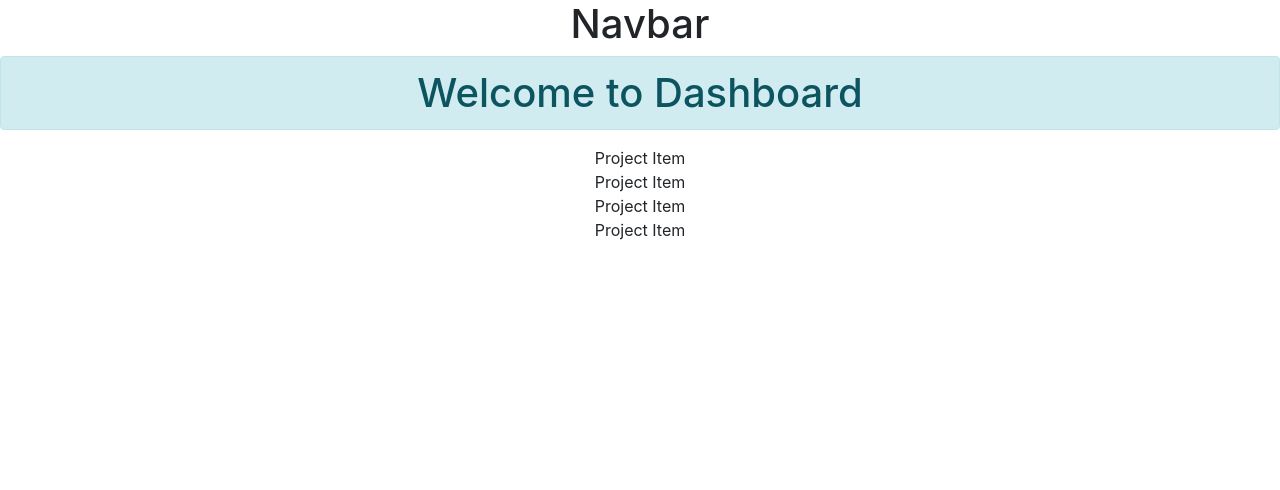
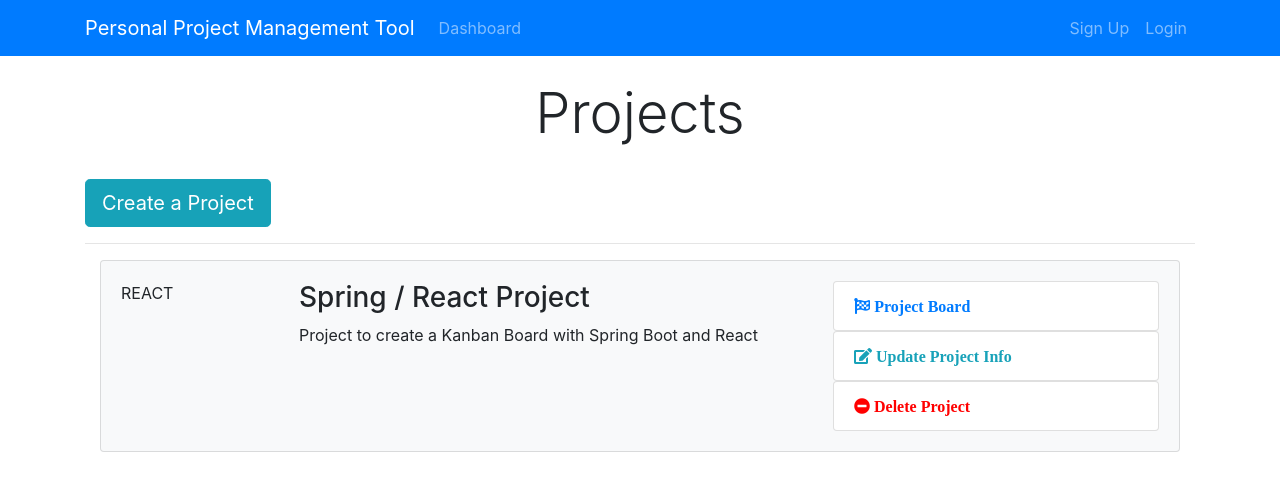
Before and after one commit to boonkuaeb/PPMTools-React-SpringBoot2, a React (Create React App) app in the folder ppmtools-frontend/: page / in a window 1280 px wide. Shown: the top 490 px of the page. Built offline with nearby package versions, Linux system fonts and the light colour scheme.

Commit message:
Style Dashboard

```diff
--- a/ppmtools-frontend/public/index.html
+++ b/ppmtools-frontend/public/index.html
@@ -20,6 +20,9 @@
       Learn how to configure a non-root public URL by running `npm run build`.
     -->
     <title>React App111</title>
+
+    <link rel="stylesheet" href="https://use.fontawesome.com/releases/v5.2.0/css/all.css" integrity="sha384-hWVjflwFxL6sNzntih27bfxkr27PmbbK/iSvJ+a4+0owXq79v+lsFkW54bOGbiDQ"
+          crossorigin="anonymous">
   </head>
   <body>
     <noscript>
--- a/ppmtools-frontend/src/App.css
+++ b/ppmtools-frontend/src/App.css
@@ -1,32 +1,65 @@
-.App {
-  text-align: center;
+img {
+  width: 100%;
 }
 
-.App-logo {
-  animation: App-logo-spin infinite 20s linear;
-  height: 40vmin;
+.navbar {
+  background-color: #e3f2fd;
+}
+.fa.fa-edit {
+  color: #18a2b9;
 }
 
-.App-header {
-  background-color: #282c34;
-  min-height: 100vh;
-  display: flex;
-  flex-direction: column;
-  align-items: center;
-  justify-content: center;
-  font-size: calc(10px + 2vmin);
-  color: white;
+.list-group-item.delete:hover {
+  cursor: -webkit-grab;
+  background-color: pink;
 }
 
-.App-link {
-  color: #61dafb;
+.list-group-item.update:hover {
+  cursor: -webkit-grab;
+  background-color: gainsboro;
 }
 
-@keyframes App-logo-spin {
-  from {
-    transform: rotate(0deg);
-  }
-  to {
-    transform: rotate(360deg);
-  }
+.list-group-item.board:hover {
+  cursor: -webkit-grab;
+  background-color: gainsboro;
 }
+
+.fa.fa-minus-circle {
+  color: red;
+}
+
+.landing {
+  position: relative;
+  /* background: url("../img/showcase.jpg") no-repeat; */
+  background-size: cover;
+  background-position: center;
+  height: 100vh;
+  margin-top: -24px;
+  margin-bottom: -50px;
+}
+
+.landing-inner {
+  padding-top: 80px;
+}
+
+.dark-overlay {
+  background-color: rgba(0, 0, 0, 0.7);
+  position: absolute;
+  top: 0;
+  left: 0;
+  width: 100%;
+  height: 100%;
+}
+
+.card-form {
+  opacity: 0.9;
+}
+
+.latest-profiles-img {
+  width: 40px;
+  height: 40px;
+}
+
+.form-control::placeholder {
+  color: #bbb !important;
+}
--- a/ppmtools-frontend/src/components/Dashboard.js
+++ b/ppmtools-frontend/src/components/Dashboard.js
@@ -4,12 +4,23 @@
 class Dashboard extends Component {
     render() {
         return (
-            <div>
-                <h1 className="alert alert-info">Welcome to Dashboard</h1>
-                <ProjectItem/>
-                <ProjectItem/>
-                <ProjectItem/>
-                <ProjectItem/>
+            <div className="projects">
+                <div className="container">
+                    <div className="row">
+                        <div className="col-md-12">
+                            <h1 className="display-4 text-center">Projects</h1>
+                            <br/>
+                            <a href="ProjectForm.html" className="btn btn-lg btn-info">
+                                Create a Project
+                            </a>
+                            <br/>
+                            <hr/>
+
+                            <ProjectItem/>
+
+                        </div>
+                    </div>
+                </div>
             </div>
         );
     }
--- a/ppmtools-frontend/src/components/Layouts/Header.js
+++ b/ppmtools-frontend/src/components/Layouts/Header.js
@@ -1,16 +1,45 @@
 import React, {Component} from 'react';
-import PropTypes from 'prop-types';
 
 class Header extends Component {
     render() {
         return (
-            <div>
-                <h1>Navbar</h1>
-            </div>
+            <nav className="navbar navbar-expand-sm navbar-dark bg-primary mb-4">
+                <div className="container">
+                    <a className="navbar-brand" href="Dashboard.html">
+                        Personal Project Management Tool
+                    </a>
+                    <button className="navbar-toggler" type="button" data-toggle="collapse" data-target="#mobile-nav">
+                        <span className="navbar-toggler-icon" />
+                    </button>
+
+                    <div className="collapse navbar-collapse" id="mobile-nav">
+                        <ul className="navbar-nav mr-auto">
+                            <li className="nav-item">
+                                <a className="nav-link" href="/dashboard">
+                                    Dashboard
+                                </a>
+                            </li>
+                        </ul>
+
+                        <ul className="navbar-nav ml-auto">
+                            <li className="nav-item">
+                                <a className="nav-link " href="register.html">
+                                    Sign Up
+                                </a>
+                            </li>
+                            <li className="nav-item">
+                                <a className="nav-link" href="login.html">
+                                    Login
+                                </a>
+                            </li>
+                        </ul>
+                    </div>
+                </div>
+            </nav>
+
         );
     }
 }
 
-Header.propTypes = {};
 
 export default Header;
--- a/ppmtools-frontend/src/components/Project/ProjectItem.js
+++ b/ppmtools-frontend/src/components/Project/ProjectItem.js
@@ -1,16 +1,43 @@
 import React, {Component} from 'react';
-import PropTypes from 'prop-types';
 
 class ProjectItem extends Component {
     render() {
         return (
-            <div>
-                Project Item
+            <div className="container">
+                <div className="card card-body bg-light mb-3">
+                    <div className="row">
+                        <div className="col-2">
+                            <span className="mx-auto">REACT</span>
+                        </div>
+                        <div className="col-lg-6 col-md-4 col-8">
+                            <h3>Spring / React Project</h3>
+                            <p>Project to create a Kanban Board with Spring Boot and React</p>
+                        </div>
+                        <div className="col-md-4 d-none d-lg-block">
+                            <ul className="list-group">
+                                <a href="#top">
+                                    <li className="list-group-item board">
+                                        <i className="fa fa-flag-checkered pr-1"> Project Board </i>
+                                    </li>
+                                </a>
+                                <a href="#top">
+                                    <li className="list-group-item update">
+                                        <i className="fa fa-edit pr-1"> Update Project Info</i>
+                                    </li>
+                                </a>
+                                <a href="#top">
+                                    <li className="list-group-item delete">
+                                        <i className="fa fa-minus-circle pr-1"> Delete Project</i>
+                                    </li>
+                                </a>
+                            </ul>
+                        </div>
+                    </div>
+                </div>
             </div>
         );
     }
 }
 
-ProjectItem.propTypes = {};
 
 export default ProjectItem;
```
Also changed, not shown: 1 other file (tests, documents, lock files or other folders).
